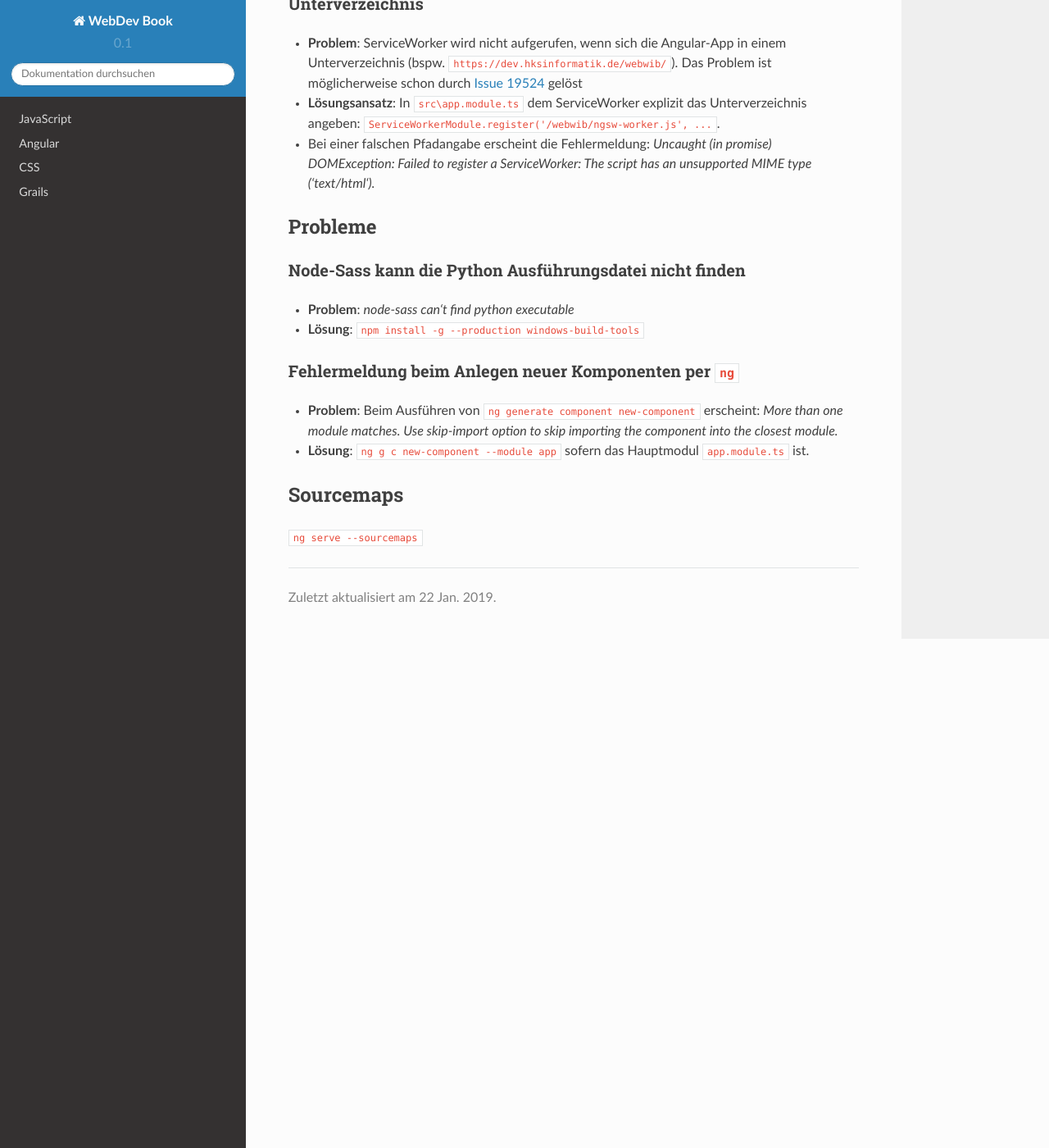
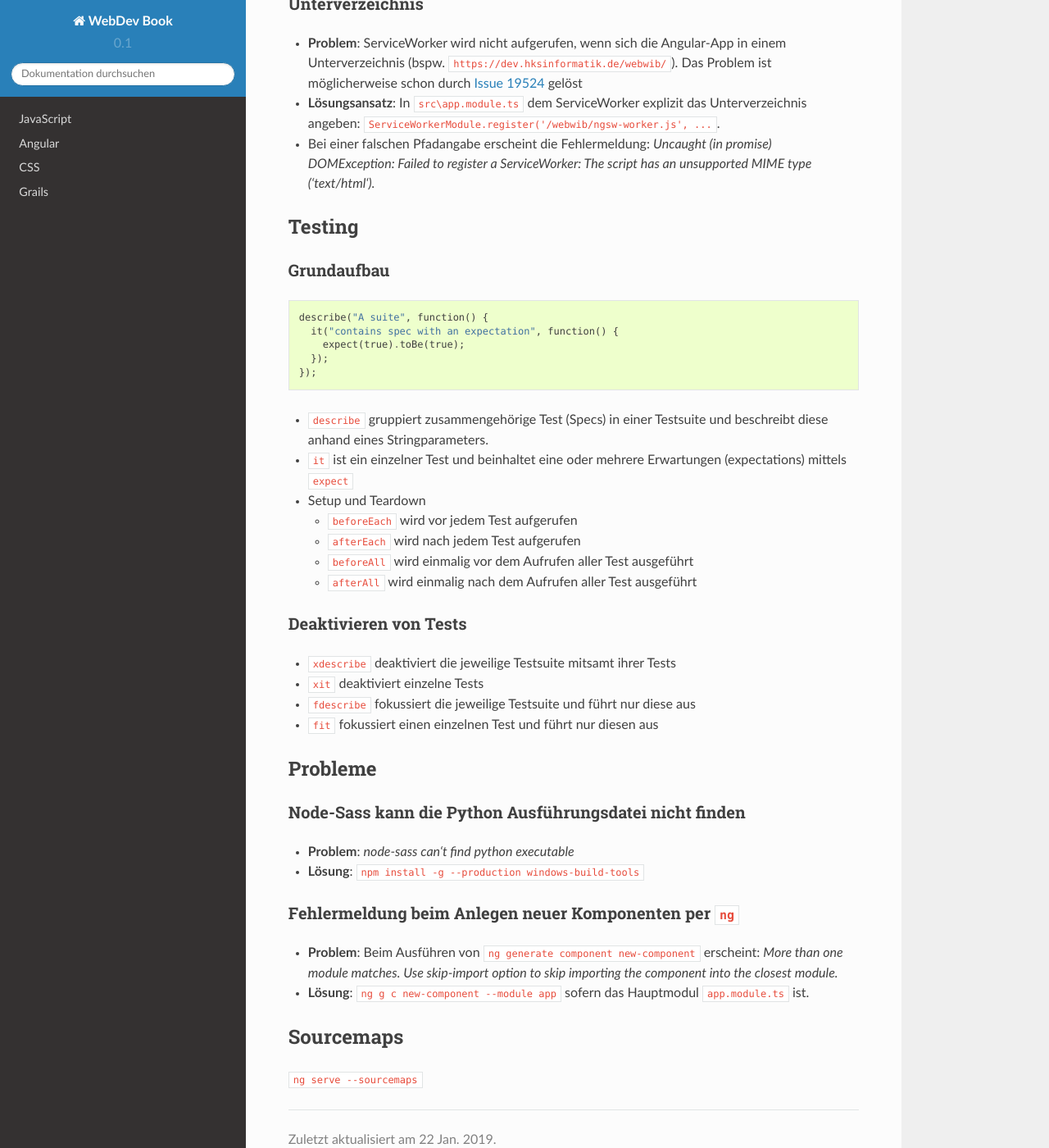
Before and after one commit to scholchr/webdevbook, a Sphinx documentation site: the page built from source/angular.md, in a window 1280 px wide and 1400 px high, scrolled down 635 px. Shown: the whole window at 82% size. Built offline with Sphinx 7.4.7 and the Read the Docs theme 2.0.0, drawn with Linux system fonts in a browser that asks for light colours.

Commit message:
Angular Testing Grundlagen hinzugefügt

````diff
--- a/changelog.md
+++ b/changelog.md
@@ -4,7 +4,10 @@ Alle nennenswerten Änderungen an diesem Projekt werden in dieser Datei dokument
 Das Format basiert auf [Keep a Changelog](http://keepachangelog.com/de/1.0.0/)
 und dieses Projekt hält sich an [Semantic Versioning](http://semver.org/lange/de/spec/v2.0.0.html).
 
-## [0.1.4] - 2019-01-20
+## [0.1.4] - 2019-01-22
+### Added
+- Angular Testing Grundlagen hinzugefügt
+
 ### Changed
 - Sphinx auf Version 1.8.3 aktualisiert
 
--- a/source/angular.md
+++ b/source/angular.md
@@ -33,6 +33,29 @@ Veraltete Pakete anzeigen `npm outdated -l`
 * Bei einer falschen Pfadangabe erscheint die Fehlermeldung: *Uncaught (in promise) DOMException: Failed to register a
 ServiceWorker: The script has an unsupported MIME type ('text/html').*
 
+## Testing
+
+### Grundaufbau
+```
+describe("A suite", function() {
+  it("contains spec with an expectation", function() {
+    expect(true).toBe(true);
+  });
+});
+```
+* `describe` gruppiert zusammengehörige Test (Specs) in einer Testsuite und beschreibt diese anhand eines Stringparameters.
+* `it` ist ein einzelner Test und beinhaltet eine oder mehrere Erwartungen (expectations) mittels `expect`
+* Setup und Teardown
+  * `beforeEach` wird vor jedem Test aufgerufen
+  * `afterEach` wird nach jedem Test aufgerufen
+  * `beforeAll` wird einmalig vor dem Aufrufen aller Test ausgeführt
+  * `afterAll` wird einmalig nach dem Aufrufen aller Test ausgeführt
+
+### Deaktivieren von Tests
+* `xdescribe` deaktiviert die jeweilige Testsuite mitsamt ihrer Tests
+* `xit` deaktiviert einzelne Tests
+* `fdescribe` fokussiert die jeweilige Testsuite und führt nur diese aus
+* `fit` fokussiert einen einzelnen Test und führt nur diesen aus
 
 
 ## Probleme
````
